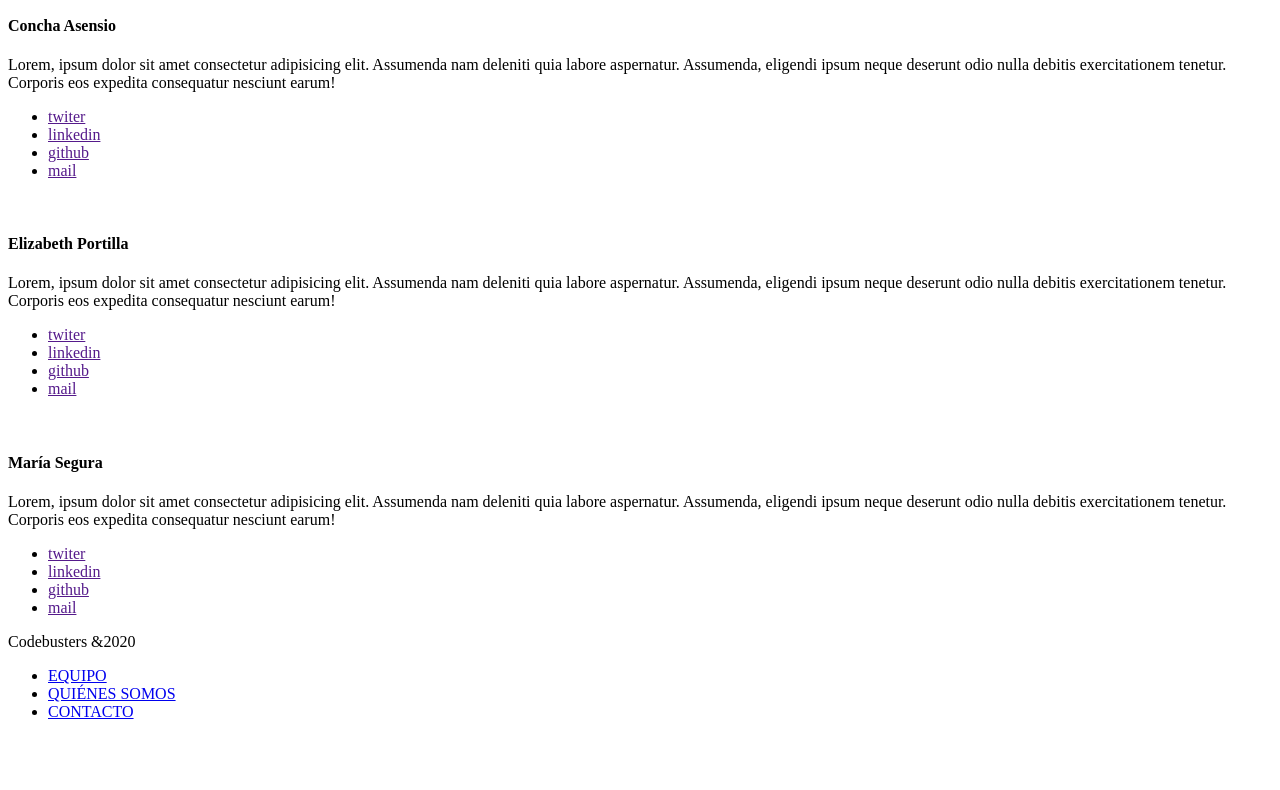
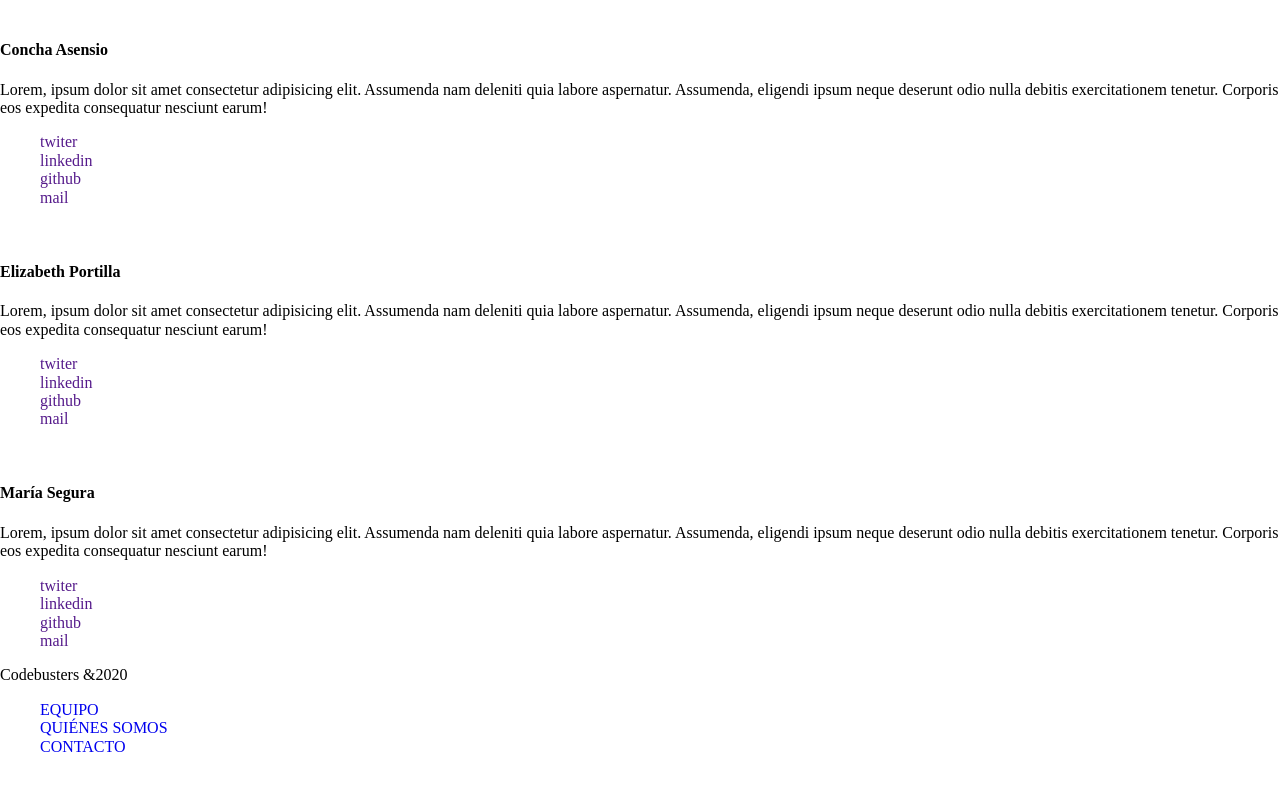
Before and after one commit to conchaasensio/project-promo-j-module-1-team-2, a plain HTML site: page index.html in a window 1280 px wide. Shown: the part 1027-1817 px from the top of the page. Before the commit the page ends 1790 px from the top, so only its background shows below. Drawn offline with Linux system fonts and the light colour scheme.

Commit message:
main.css changed

```diff
--- a/index.html
+++ b/index.html
@@ -1,11 +1,11 @@
 <!DOCTYPE html>
 <html lang="en">
-
   <head>
     <meta charset="UTF-8" />
     <meta name="viewport" content="width=device-width, initial-scale=1.0" />
     <title>Codebusters</title>
     <link rel="stylesheet" href="./styles/main.css" />
+    <link rel="stylesheet" href="./styles/reset.css" />
   </head>
 
   <body>
@@ -197,5 +197,4 @@
       </footer>
     </main>
   </body>
-
 </html>
--- a/styles/main.css
+++ b/styles/main.css
@@ -0,0 +1,11 @@
+:root {
+  --primary-color: #099d8d;
+  --secondary-color: #14d9c4;
+  --framework-color: #b8b8b9;
+}
+
+* {
+  box-sizing: border-box;
+  list-style-type: none;
+  text-decoration: none;
+}
```
Lines whose indentation alone changed are shown as unchanged.
